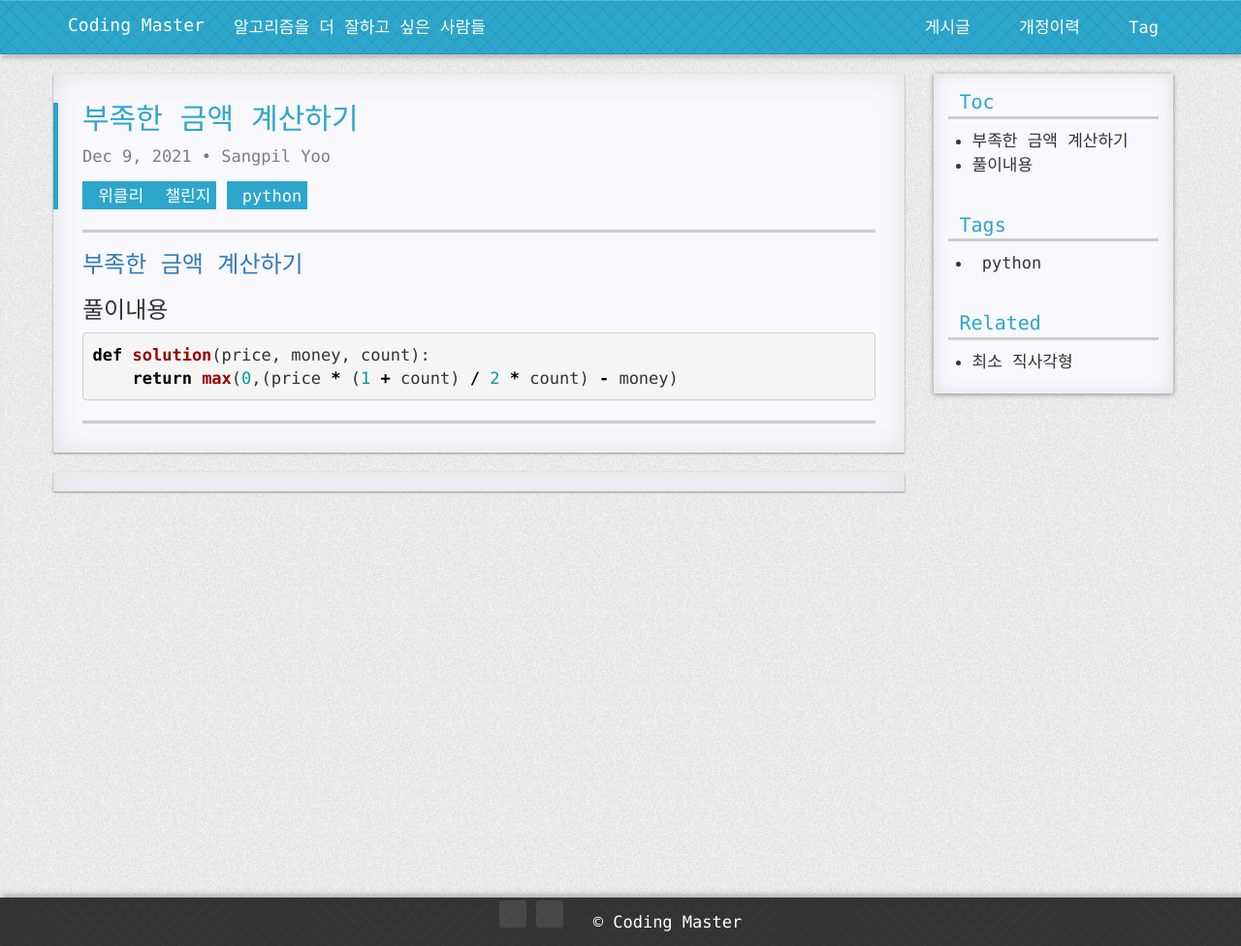
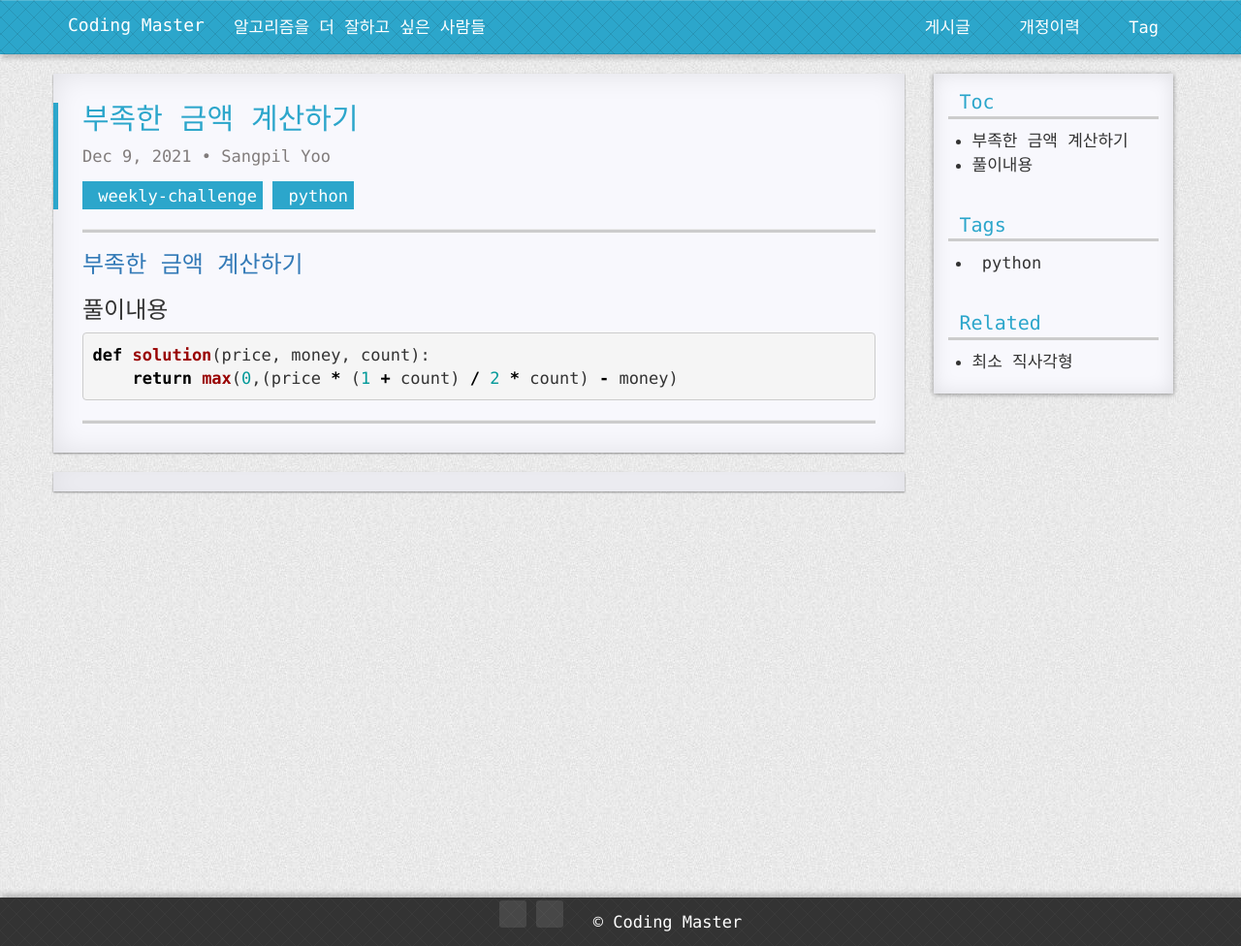
Before and after one commit to COMA-coding-master/COMA-coding-master.github.io, a Jekyll site: the page built from _posts/2021-12-09-부족한금액계산하기.md, in a window 1280 px wide. Shown: the whole page at 97% size. Built offline with Jekyll 4.4.1, drawn with Linux system fonts in a browser that asks for light colours; nearby versions of some CDN libraries; comment, search, counter and statistics services are not loaded; a style sheet for code colours, icons or effects is not loaded.

Commit message:
카테고리 영문 변경

```diff
--- a/_posts/2021-12-09-부족한금액계산하기.md
+++ b/_posts/2021-12-09-부족한금액계산하기.md
@@ -1,7 +1,7 @@
 ---
 title: 부족한 금액 계산하기
 tags: python
-categories: 위클리 챌린지
+categories: weekly-challenge
 author: Sangpil Yoo
 ---
 
```
Also changed, not shown: _posts/2021-12-09-최소직사각형.md (+1 -1 lines).
